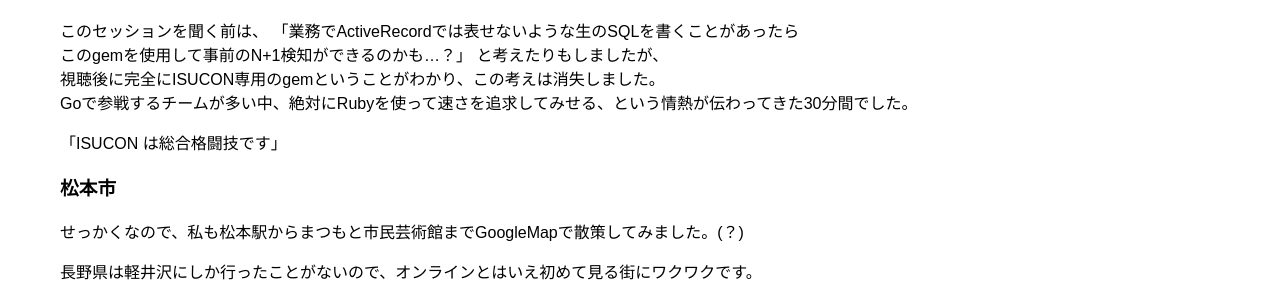
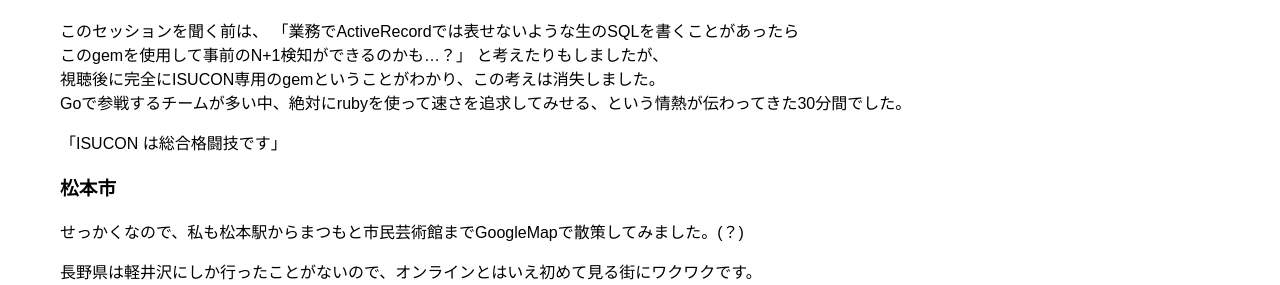
Before and after one commit to kcscarrot-konno/h2carrot.github.io, a Jekyll site: the page built from _posts/2023-05-17-rubykaigi2023-session-reports-at-online02.md, in a window 1280 px wide. Shown: the part 1400-1685 px from the top of the page. Built offline with Jekyll 4.4.1, drawn with Linux system fonts in a browser that asks for light colours; emoji names are drawn with the system emoji font; comment, search, counter and statistics services are not loaded.

Commit message:
rubyの表記を合わせる

```diff
--- a/_posts/2023-05-17-rubykaigi2023-session-reports-at-online02.md
+++ b/_posts/2023-05-17-rubykaigi2023-session-reports-at-online02.md
@@ -65,7 +65,7 @@ rubocopを普段から使っていることとプラグイン機構であるこ
 このgemを使用して事前のN+1検知ができるのかも...？」
 と考えたりもしましたが、<br>
 視聴後に完全にISUCON専用のgemということがわかり、この考えは消失しました。<br>
-Goで参戦するチームが多い中、絶対にRubyを使って速さを追求してみせる、という情熱が伝わってきた30分間でした。
+Goで参戦するチームが多い中、絶対にrubyを使って速さを追求してみせる、という情熱が伝わってきた30分間でした。
 
 「ISUCON は総合格闘技です」
 
```
